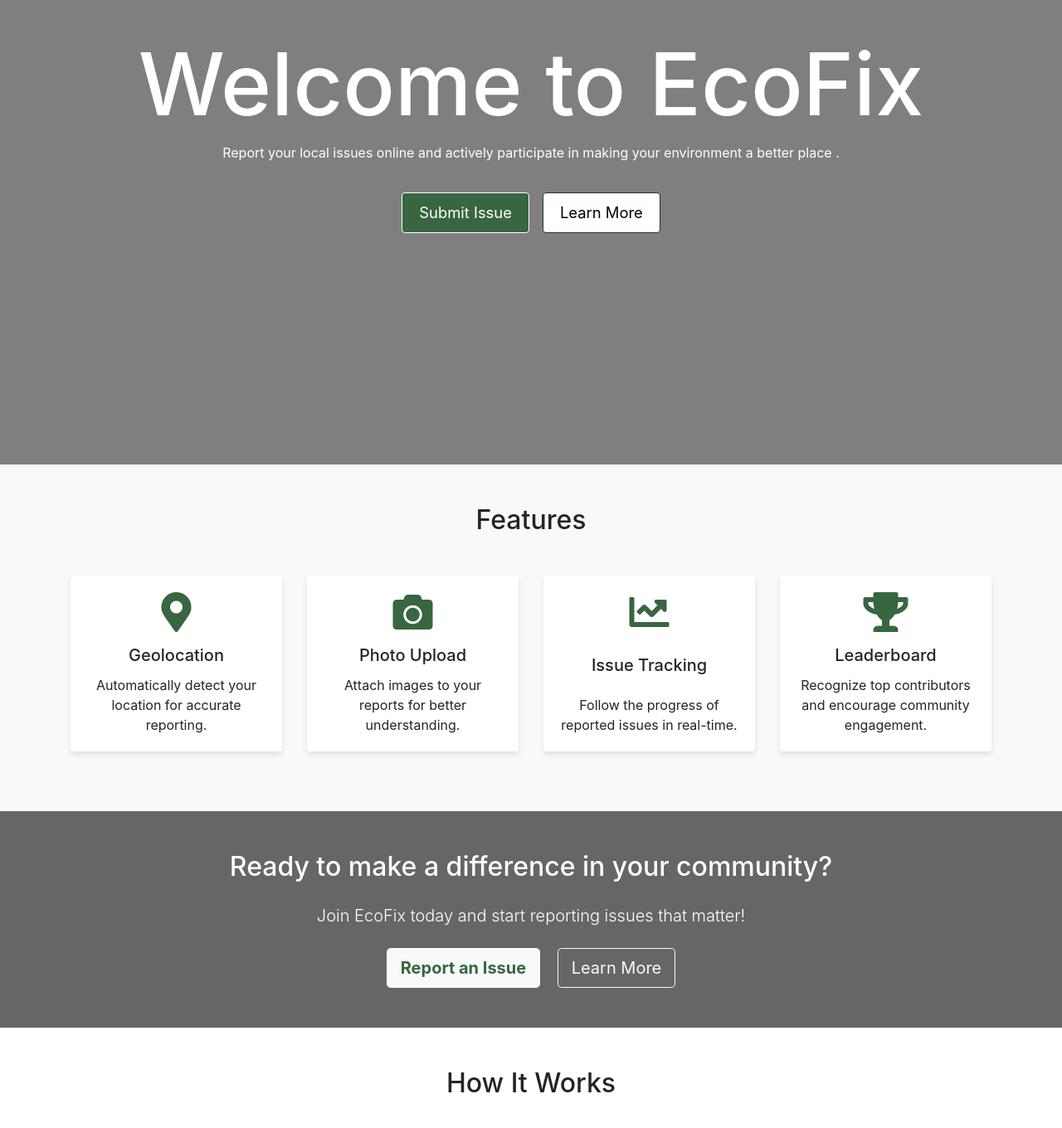
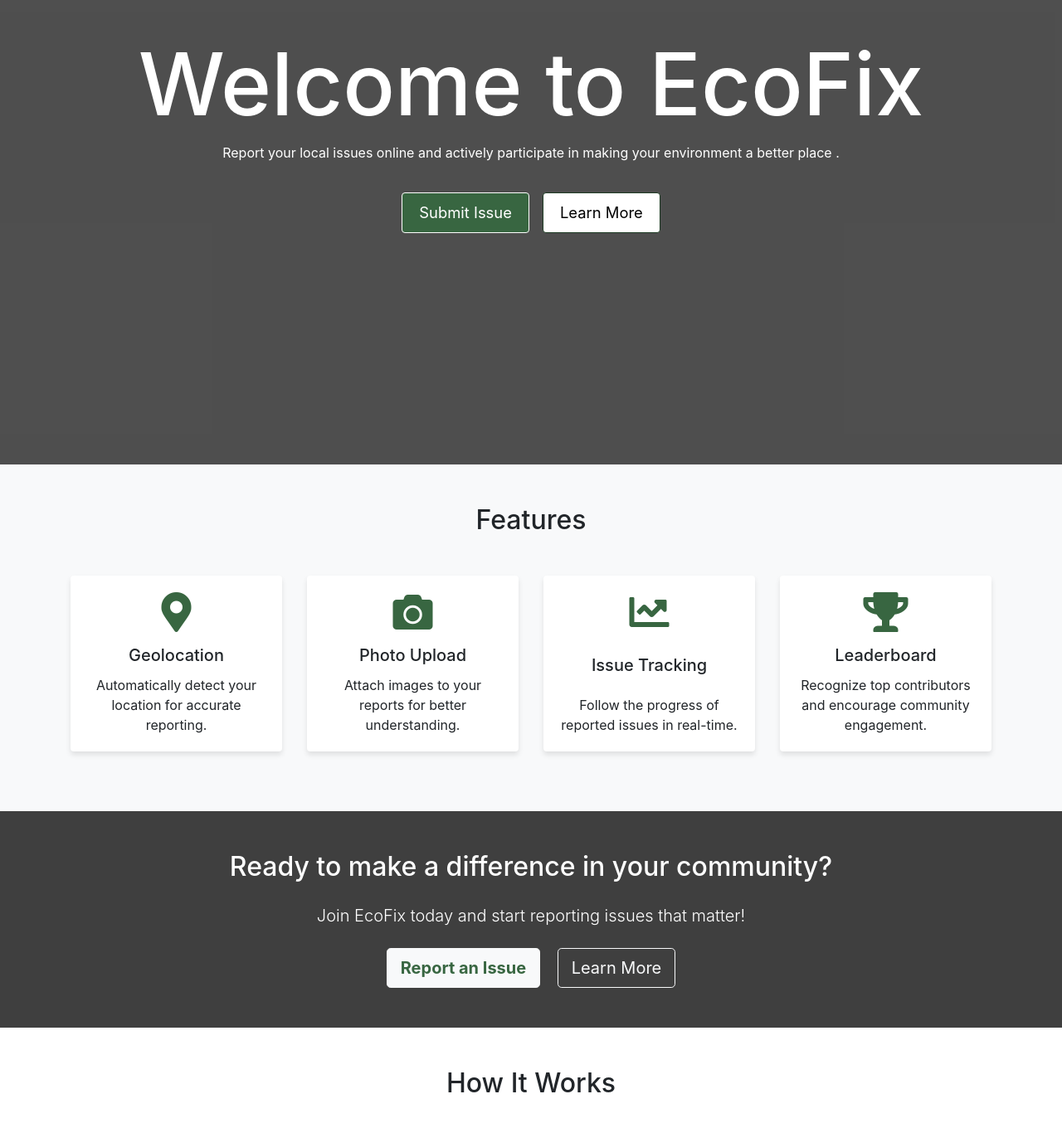
Before and after one commit to the-amazing-atharva/EcoFix, a plain HTML site: page index.html in a window 1280 px wide. Shown: the part 240-1600 px from the top of the page at 83% size. Drawn offline with nearby package versions, Linux system fonts and the light colour scheme; the site is published under a folder, as on GitHub Pages, so addresses that start at the root find nothing.

Commit message:
image location

```diff
--- a/css/styles2.css
+++ b/css/styles2.css
@@ -5,7 +5,7 @@ html {
 }
 
 .bg-image {
-  background-image: url("/./covernew.jpg");
+  background-image: url("covernew.jpg");
   background-size: cover;
   background-position: center;
   height: 100vh;
@@ -93,7 +93,7 @@ h1 {
 /* Call to Action Section */
 #cta {
   position: relative;
-  background-image: url("/./covernew.jpg");
+  background-image: url("covernew.jpg");
   background-size: cover;
   background-position: center;
   color: white;
--- a/css/styles3.css
+++ b/css/styles3.css
@@ -110,7 +110,7 @@ main {
 }
 
 .page-header {
-  background-image: url("/covernew.jpg");
+  background-image: url("covernew.jpg");
   background-size: cover;
   background-position: center;
   position: relative;
```
